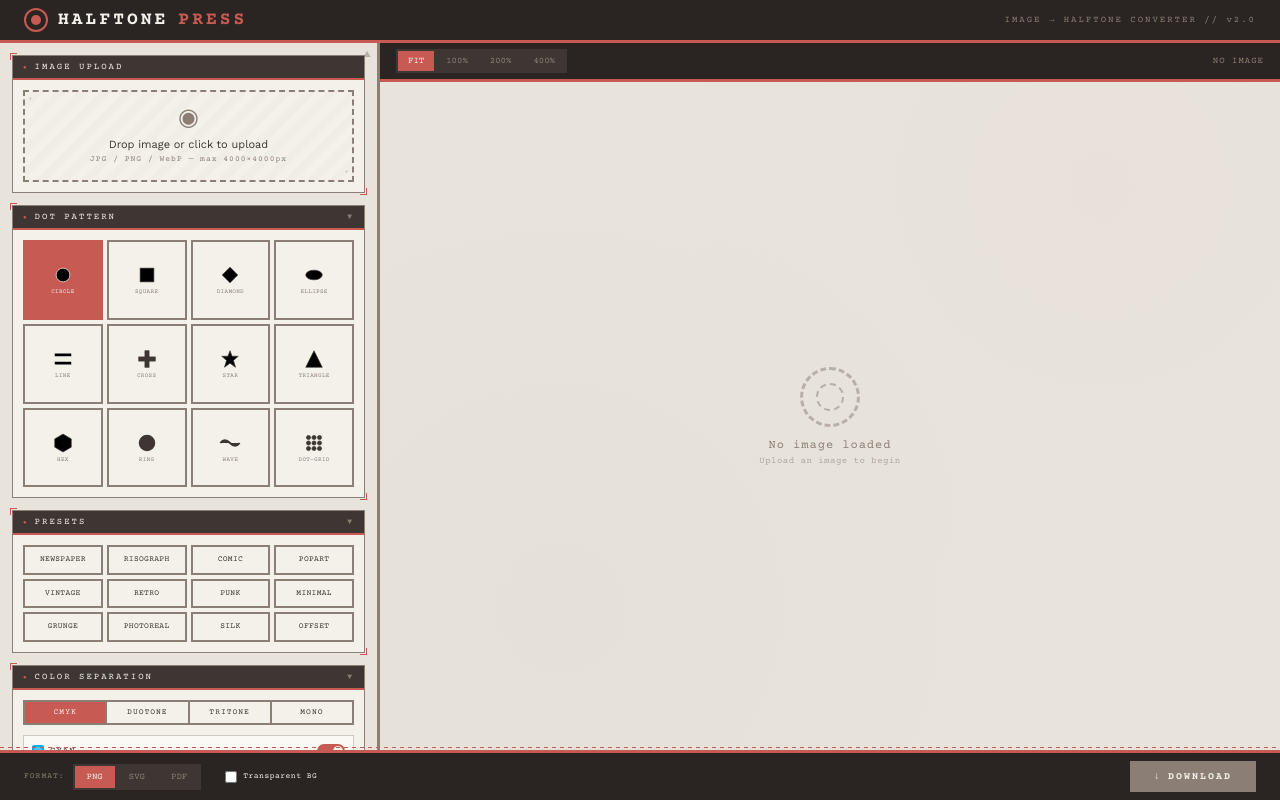
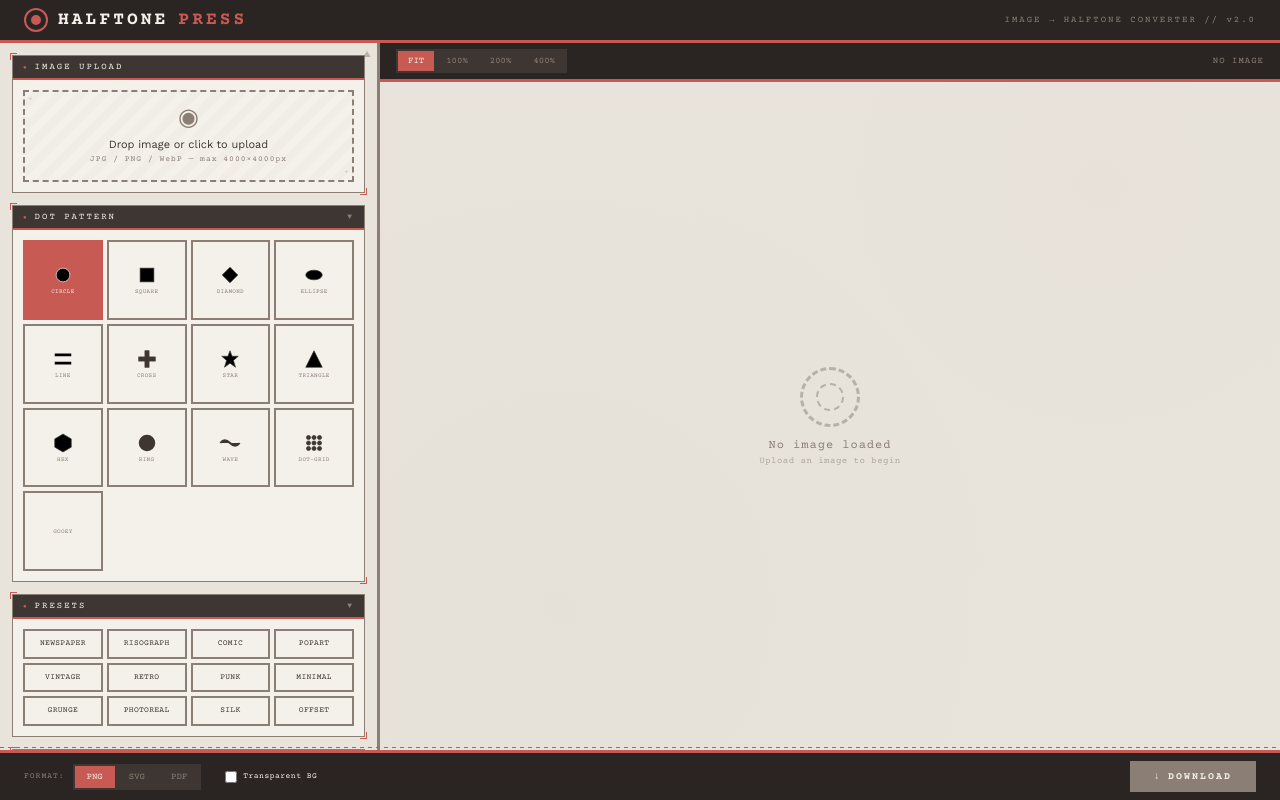
Before and after one commit to antongridz/halftone-converter, a Next.js app: page / in a window 1280 px wide. Built offline with nearby package versions, Linux system fonts and the light colour scheme.

Commit message:
Fix missing gooey option in UI

```diff
--- a/src/app/globals.css
+++ b/src/app/globals.css
@@ -279,7 +279,7 @@ body {
     display: none;
 }
 
-/* Pattern Selector - 12 patterns in 4x3 grid */
+/* Pattern Selector - 13 patterns in flexible grid */
 .pattern-grid {
     display: grid;
     grid-template-columns: repeat(4, 1fr);
--- a/src/components/HalftoneConverter.jsx
+++ b/src/components/HalftoneConverter.jsx
@@ -386,7 +386,7 @@ export default function HalftoneConverter() {
                         </div>
                         <div className={`section-content ${collapsed.pattern ? 'collapsed' : ''}`}>
                             <div className="pattern-grid">
-                                {['circle', 'square', 'diamond', 'ellipse', 'line', 'cross', 'star', 'triangle', 'hex', 'ring', 'wave', 'dot-grid'].map(p => (
+                                {['circle', 'square', 'diamond', 'ellipse', 'line', 'cross', 'star', 'triangle', 'hex', 'ring', 'wave', 'dot-grid', 'gooey'].map(p => (
                                     <button
                                         key={p}
                                         className={`pattern-btn ${settings.pattern === p ? 'active' : ''}`}
```
